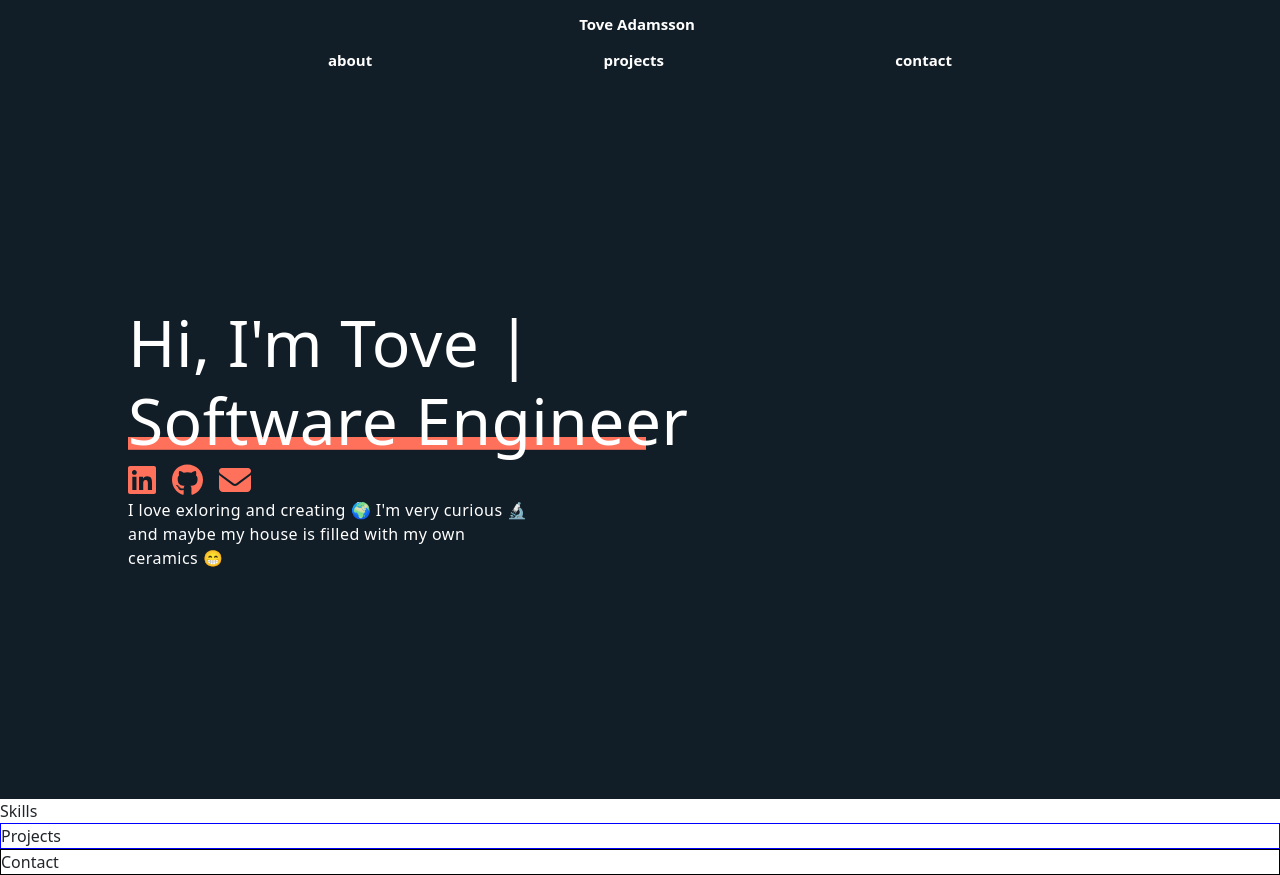
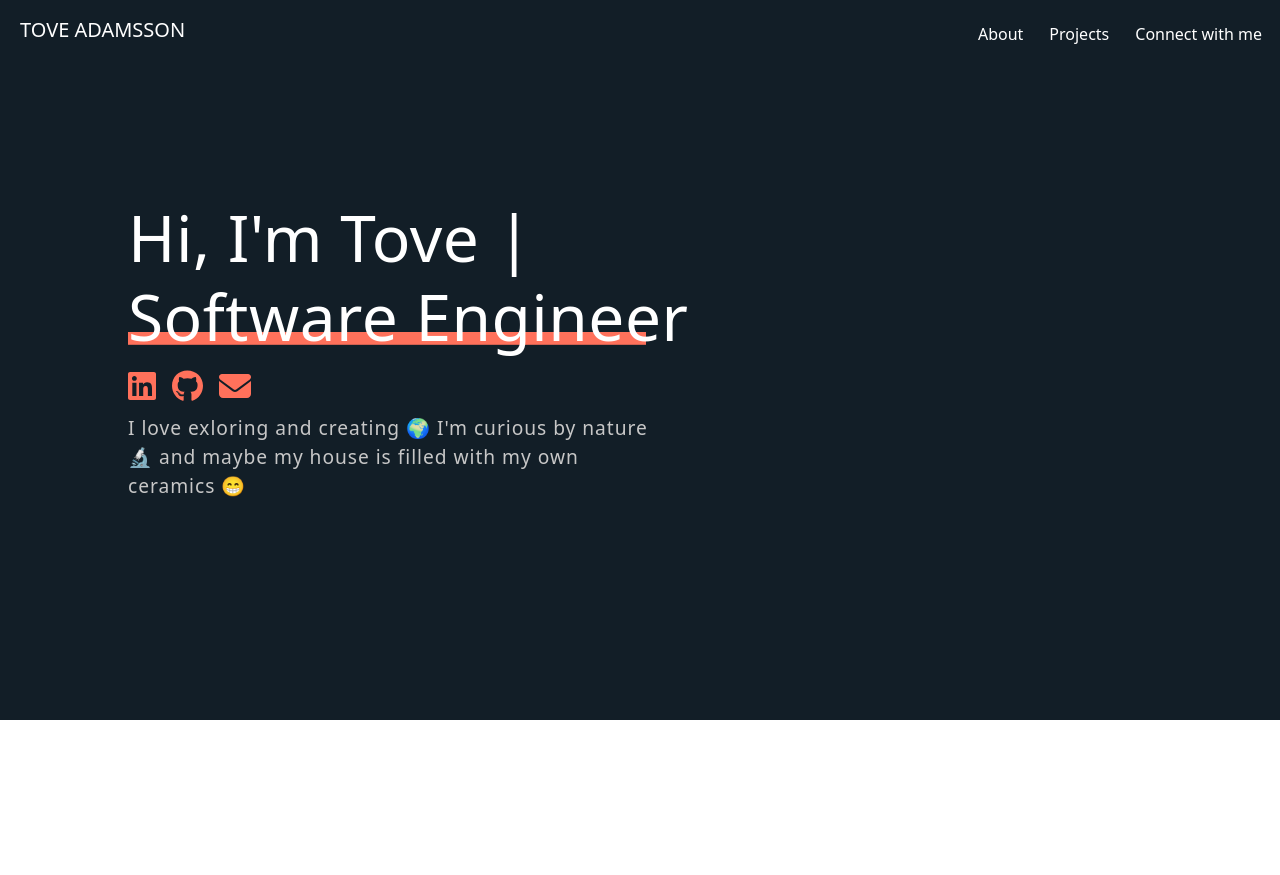
Before and after one commit to toveadamsson/my-website, a React (Create React App) app: page / in a window 1280 px wide. After the commit the page ends 800 px from the top, so only its background shows below. Built offline with nearby package versions, Linux system fonts and the light colour scheme.

Commit message:
about section done

```diff
--- a/src/App.js
+++ b/src/App.js
@@ -10,9 +10,9 @@ function App () {
     <div className='App'>
       <Header />
       <About />
-      <Skills />
+      {/* <Skills />
       <Projects />
-      <Contact />
+      <Contact /> */}
     </div>
   )
 }
--- a/src/components/About.js
+++ b/src/components/About.js
@@ -23,7 +23,7 @@ export default function About () {
       </div>
       <div>
         <p>
-          I love exloring and creating &#127757; I'm very curious &#128300; and
+          I love exloring and creating &#127757; I'm curious by nature &#128300; and
           maybe my house is filled with my own ceramics &#128513;
         </p>
       </div>
--- a/src/components/Header.js
+++ b/src/components/Header.js
@@ -1,3 +1,31 @@
+// import React from 'react'
+// import { Nav, Navbar } from 'react-bootstrap'
+// import '../css/header.css'
+// import 'bootstrap/dist/css/bootstrap.min.css'
+
+// export default function Header () {
+//   return (
+//     <Navbar
+//       className='naaaav ui'
+//       collapseOnSelect
+//       expand='lg'
+//       bg='dark'
+//       variant='dark'
+//     >
+//       <Navbar.Brand className='nav-title' href='/'>
+//      Tove Adamsson
+//       </Navbar.Brand>
+//       <Navbar.Toggle aria-controls='responsive-navbar-nav' />
+//       <Navbar.Collapse id='responsive-navbar-nav'>
+//         <Nav className='ms-auto'>
+//           <Nav.Link href='/about'>about</Nav.Link>
+//           <Nav.Link href='/projects'>projects</Nav.Link>
+//           <Nav.Link href='/contact'>contact</Nav.Link>
+//         </Nav>
+//       </Navbar.Collapse>
+//     </Navbar>
+//   )
+// }
 import React from 'react'
 import { Nav, Navbar } from 'react-bootstrap'
 import '../css/header.css'
@@ -5,23 +33,24 @@ import 'bootstrap/dist/css/bootstrap.min.css'
 
 export default function Header () {
   return (
-    <Navbar
-      className='naaaav ui'
+    <Navbar className="naaaav"
       collapseOnSelect
       expand='lg'
       bg='dark'
       variant='dark'
     >
       <Navbar.Brand className='nav-title' href='/'>
-     Tove Adamsson
+        TOVE ADAMSSON
       </Navbar.Brand>
       <Navbar.Toggle aria-controls='responsive-navbar-nav' />
       <Navbar.Collapse id='responsive-navbar-nav'>
         <Nav className='ms-auto'>
-          <Nav.Link href='/about'>about</Nav.Link>
-          <Nav.Link href='/projects'>projects</Nav.Link>
-          <Nav.Link href='/contact'>contact</Nav.Link>
+          <Nav.Link href='/about'>About</Nav.Link>
+          <Nav.Link href='/projects'>Projects</Nav.Link>
+          <Nav.Link href='/contact'>Connect with me</Nav.Link>
+
         </Nav>
+
       </Navbar.Collapse>
     </Navbar>
   )
--- a/src/css/about.css
+++ b/src/css/about.css
@@ -11,9 +11,11 @@ h1 {
   display: flex;
   font-size: 4rem;
   line-height: 1.1;
+  font-weight: 300;
   letter-spacing: 0.03rem;
 }
 .logo-continer {
+  margin-top: 10px;
   width: fit-content;
   display: flex;
   justify-content: space-evenly;
@@ -27,14 +29,18 @@ h1 {
 }
 .logo:hover {
   color: white;
-opacity: 1;
+  opacity: 1;
 }
 .about p {
-  letter-spacing: 0.03rem;
-  margin: 0;
+  color: rgb(199, 199, 199);
+  margin-top:10px;
+  font-weight: 300;
+  letter-spacing: 0.06rem;
+  font-size: 1.2rem;
+
 }
 .about div:last-child {
-  max-width: 32vw;
+  max-width: 42vw;
 }
 
 .underline--magical {
@@ -43,8 +49,19 @@ opacity: 1;
   background-size: 8.1em 0.2em;
   background-position: 0 88%;
   transition: background-size 0.25s ease-in;
-
 }
 .underline--magical:hover {
-    background-size: 8.1em 88%;
+  background-size: 8.1em 88%;
+}
+
+@media all and (max-width:992px){
+  h1{
+    font-size: 2em;
   }
+  .about p {
+    font-size: 1em;
+  }
+  .about div:last-child {
+    max-width: 70vw;
+  }
+}
--- a/src/css/header.css
+++ b/src/css/header.css
@@ -1,4 +1,4 @@
-.navbar-nav {
+/* .navbar-nav {
   width: 50vw;
   justify-content: space-between;
 }
@@ -15,8 +15,7 @@
   color: white !important;
   padding-bottom: 0px !important;
   margin: 0px;
-  /* border-bottom: 5px solid rgb(255, 113, 91);
-  transition: border-bottom 0.2s ease-in-out 0s; */
+
 }
 
 .ms-auto a {
@@ -66,4 +65,58 @@ nav.naaaav {
   .nav-title{
     display: none;
   }
+} */
+.nav-title {
+  padding-left: 10px;
+  font-size: 3vmin;
+  color: white !important;
 }
+.ms-auto {
+  margin-left: 10px;
+}
+.nav-link {
+  margin-left: 10px;
+  color: white !important;
+  padding-bottom: 0px !important;
+}
+.navbar {
+  color: white !important;
+  position: fixed;
+  top: 0;
+  width: 100%;
+}
+
+nav.naaaav {
+  /* display: flex;
+  flex-direction: column; */
+  position: fixed;
+  top: 0;
+  width: 100%;
+  padding:10px;
+  background-color: rgb(18, 30, 39) !important;
+  color: white !important;
+  padding-bottom: 0px !important;
+}
+.ms-auto a {
+  display: inline-block;
+  position: relative;
+  border-bottom: rgb(255, 113, 91);
+}
+
+.ms-auto a::after {
+  content: "";
+  position: absolute;
+  width: 100%;
+  transform: scaleX(0);
+  height: 2px;
+  bottom: 0;
+  left: 0;
+  background-color: rgb(255, 113, 91);
+  transform-origin: bottom right;
+  transition: transform 0.25s ease-out;
+}
+
+.ms-auto a:hover::after {
+  transform: scaleX(1);
+  transform-origin: bottom left;
+}
```
